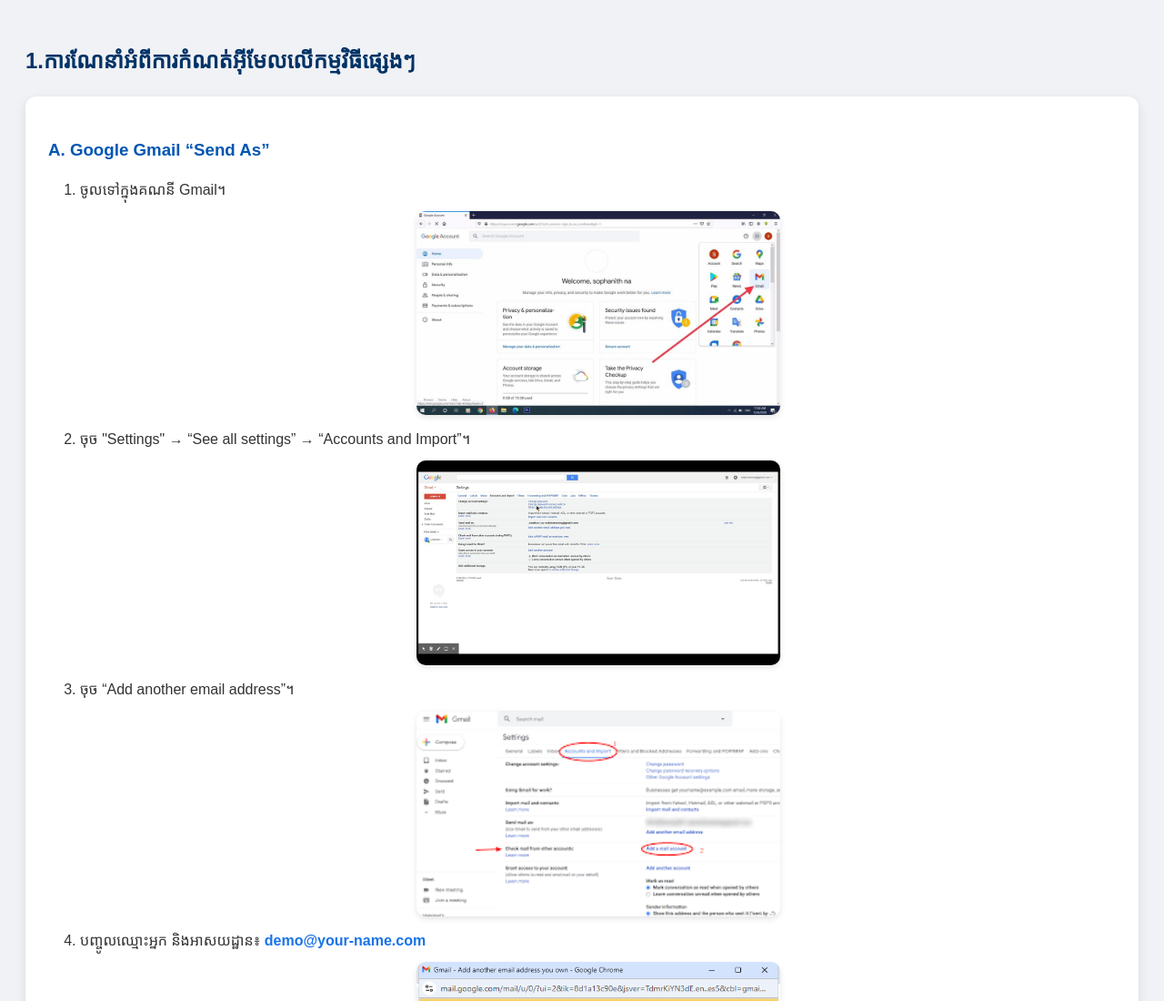
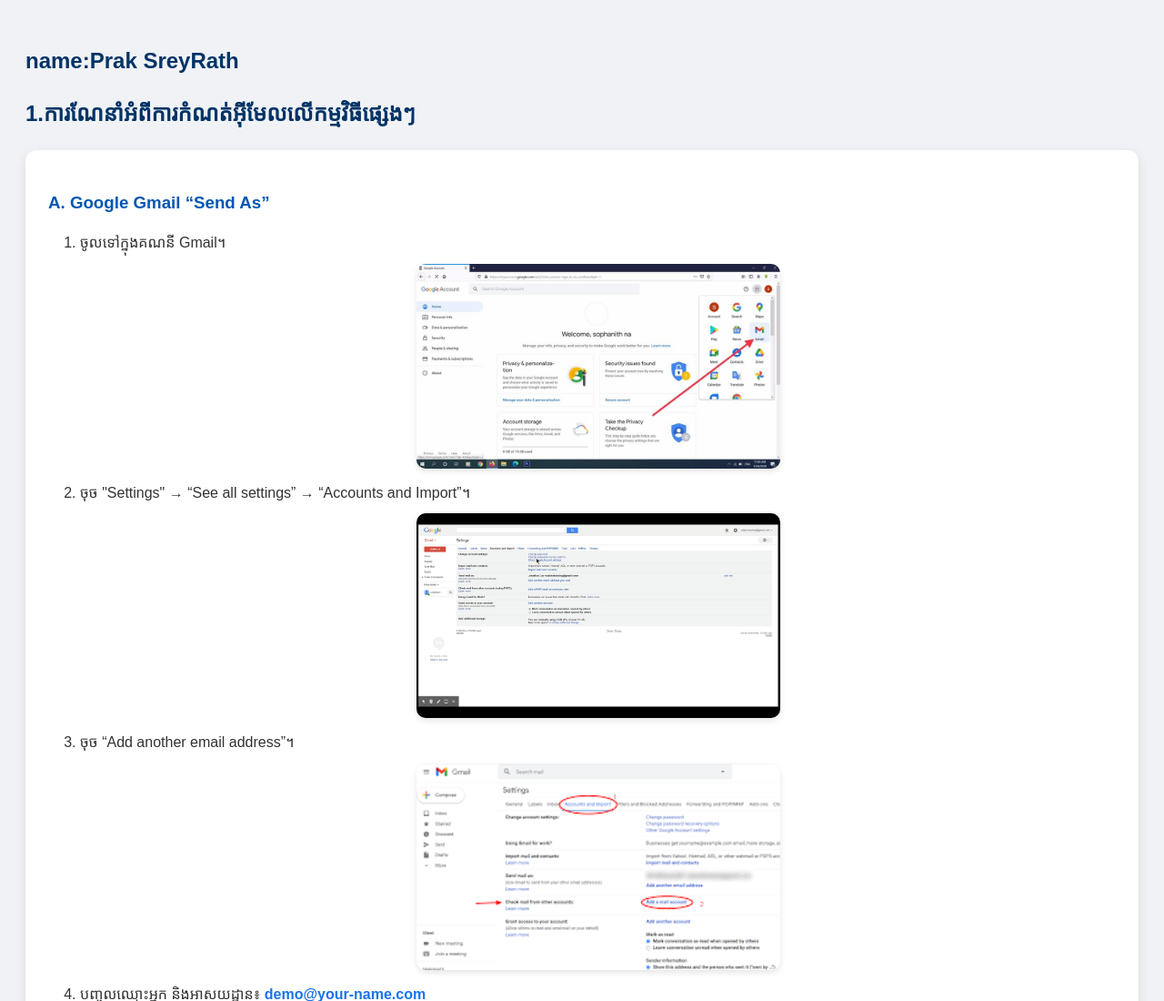
Before and after one commit to Praksreyrath/Email-configure-guideline, a plain HTML site: page index.html in a window 1280 px wide. Shown: the top 1100 px of the page at 91% size. Drawn offline with Linux system fonts and the light colour scheme.

Commit message:
Update index.html

```diff
--- a/index.html
+++ b/index.html
@@ -89,6 +89,7 @@
 <body>
 
   <div class="container">
+    <h2 class="text-center">name:Prak SreyRath</h2>
     <h2 class="text-center">1.ការណែនាំអំពីការកំណត់អ៊ីមែលលើកម្មវិធីផ្សេងៗ</h2>
 
     <!-- Gmail Send As -->
```
